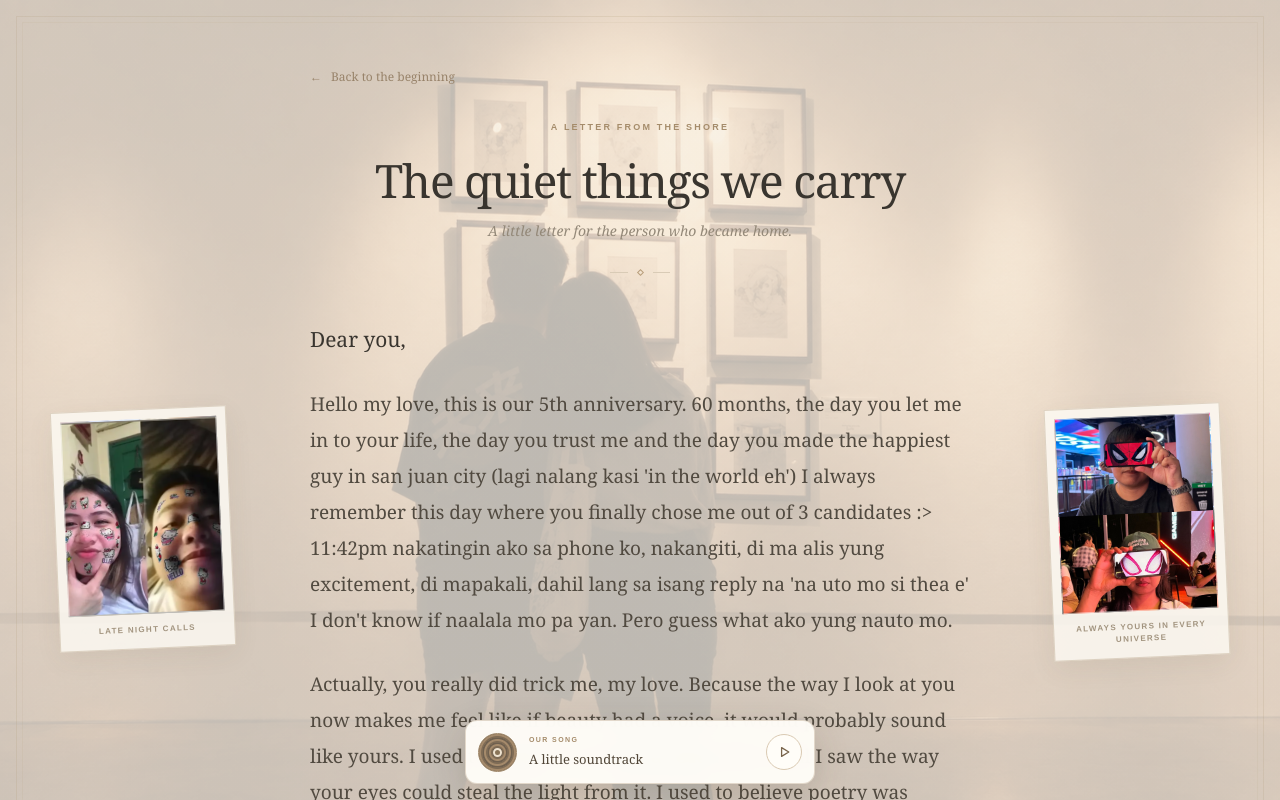
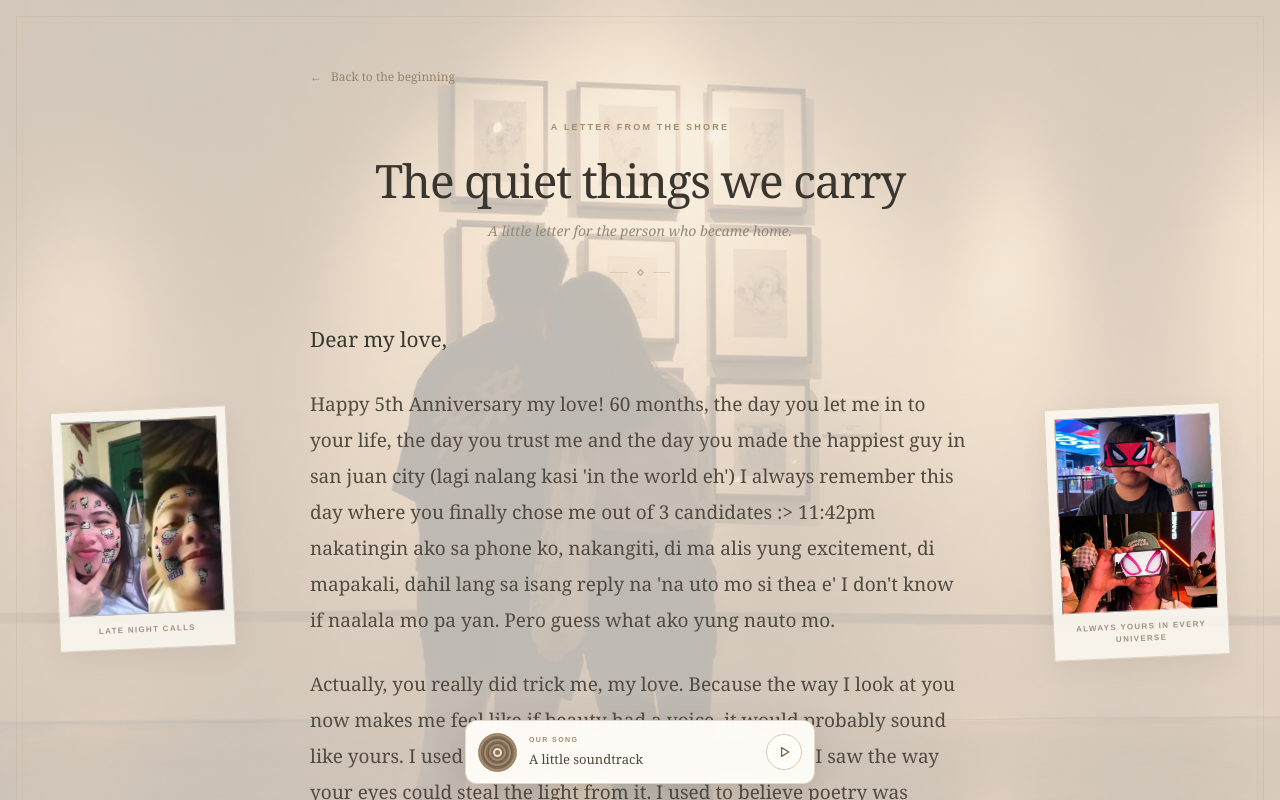
Before and after one commit to algarson/OUR-5TH, a Next.js app: page /studio/letter in a window 1280 px wide. Shown: the top 800 px of the page. Built offline with nearby package versions, Linux system fonts and the light colour scheme.

Commit message:
5th commit

```diff
--- a/src/app/studio/letter/page.tsx
+++ b/src/app/studio/letter/page.tsx
@@ -1,7 +1,7 @@
 import Link from "next/link";
 
 const letterParagraphs = [
-  "Hello my love, this is our 5th anniversary. 60 months, the day you let me in to your life, the day you trust me and the day you made the happiest guy in san juan city (lagi nalang kasi 'in the world  eh') I always remember this day where you finally chose me out of 3 candidates :> 11:42pm nakatingin ako sa phone ko, nakangiti, di ma alis yung excitement, di mapakali, dahil lang sa isang reply na 'na uto mo si thea e' I don't know if naalala mo pa yan. Pero guess what ako yung nauto mo.",
+  "Happy 5th Anniversary my love! 60 months, the day you let me in to your life, the day you trust me and the day you made the happiest guy in san juan city (lagi nalang kasi 'in the world  eh') I always remember this day where you finally chose me out of 3 candidates :> 11:42pm nakatingin ako sa phone ko, nakangiti, di ma alis yung excitement, di mapakali, dahil lang sa isang reply na 'na uto mo si thea e' I don't know if naalala mo pa yan. Pero guess what ako yung nauto mo.",
   "Actually, you really did trick me, my love. Because the way I look at you now makes me feel like if beauty had a voice, it would probably sound like yours. I used to think the moon was beautiful, until I saw the way your eyes could steal the light from it. I used to believe poetry was something written in books, until your smile turned even the most ordinary moments into something worth remembering. They say perfection doesn't exist, and maybe they're right. But every time you laugh, it feels like the whole world forgets its own flaws for a moment.",
   "And maybe that's what makes our love so special to me. It isn't because everything has always been perfect. We've been through so much times when we fought, times when things were difficult, moments when we didn't understand each other, and moments when we were happier than we could have ever imagined. But through all of those moments, through every high and every low, you're still the person I choose, every single day.",
   "I've never experienced a love like this before. A love that, no matter how messed up things get, somehow makes me want to find my way back to you. There are moments when things feel difficult, but deep down, I know that I don't want to walk away. I want to understand, to fix things, to grow with you, and to keep choosing you.",
@@ -37,7 +37,7 @@ export default function StudioPage() {
           </header>
 
           <div className="letter-body">
-            <p className="letter-salutation">Dear you,</p>
+            <p className="letter-salutation">Dear my love,</p>
             {letterParagraphs.map((paragraph) => (
               <p key={paragraph}>{paragraph}</p>
             ))}
--- a/src/app/studio/page.tsx
+++ b/src/app/studio/page.tsx
@@ -11,8 +11,8 @@ const memories = [
   },
   {
     imageSrc: "/images/UnI003.png",
-    title: "Your favorite kind of ordinary",
-    description: "The small moments that somehow became the big ones.",
+    title: "I look at this like we're already married",
+    description: "Our child will grow up with stories of us.",
     number: "02",
   },
 
```
